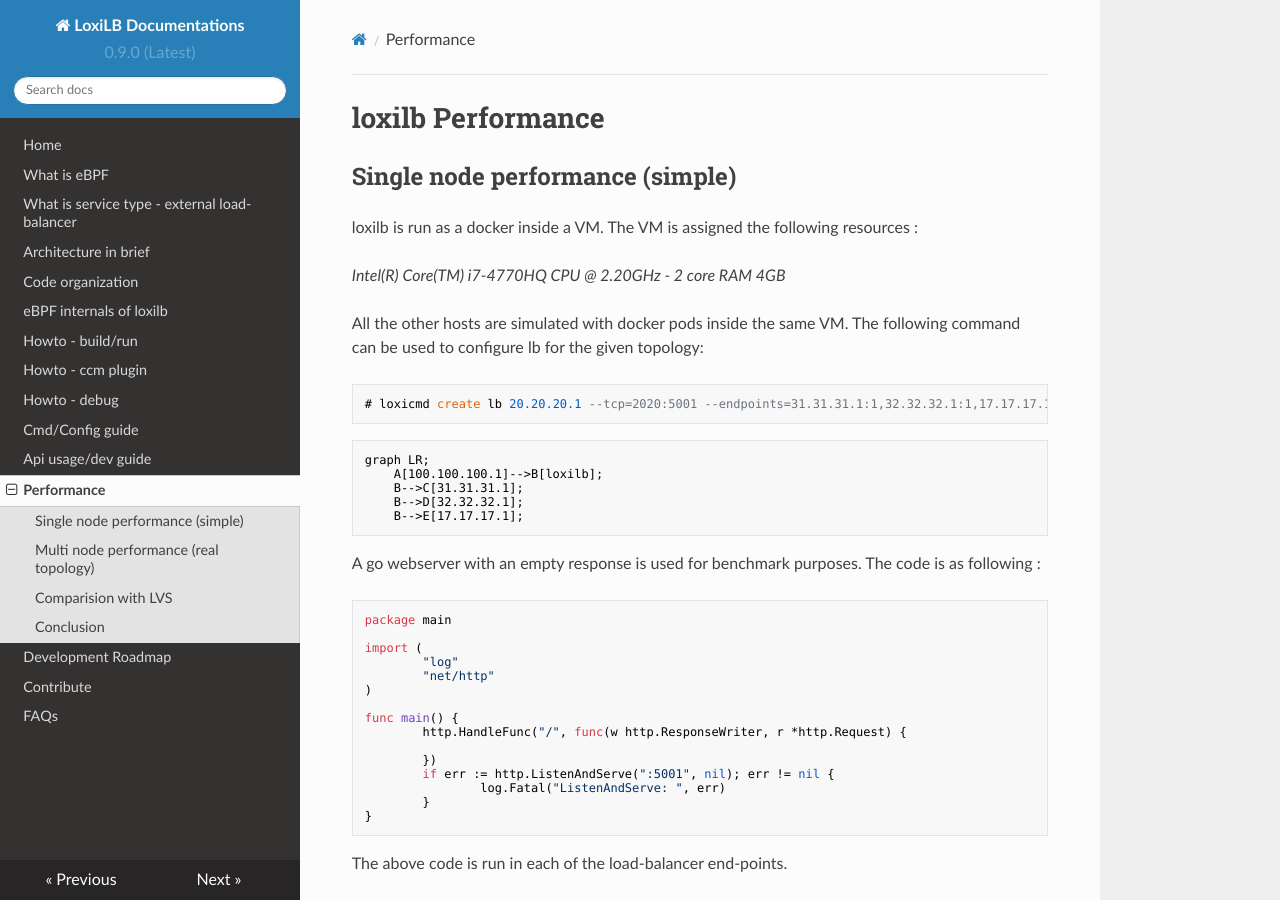
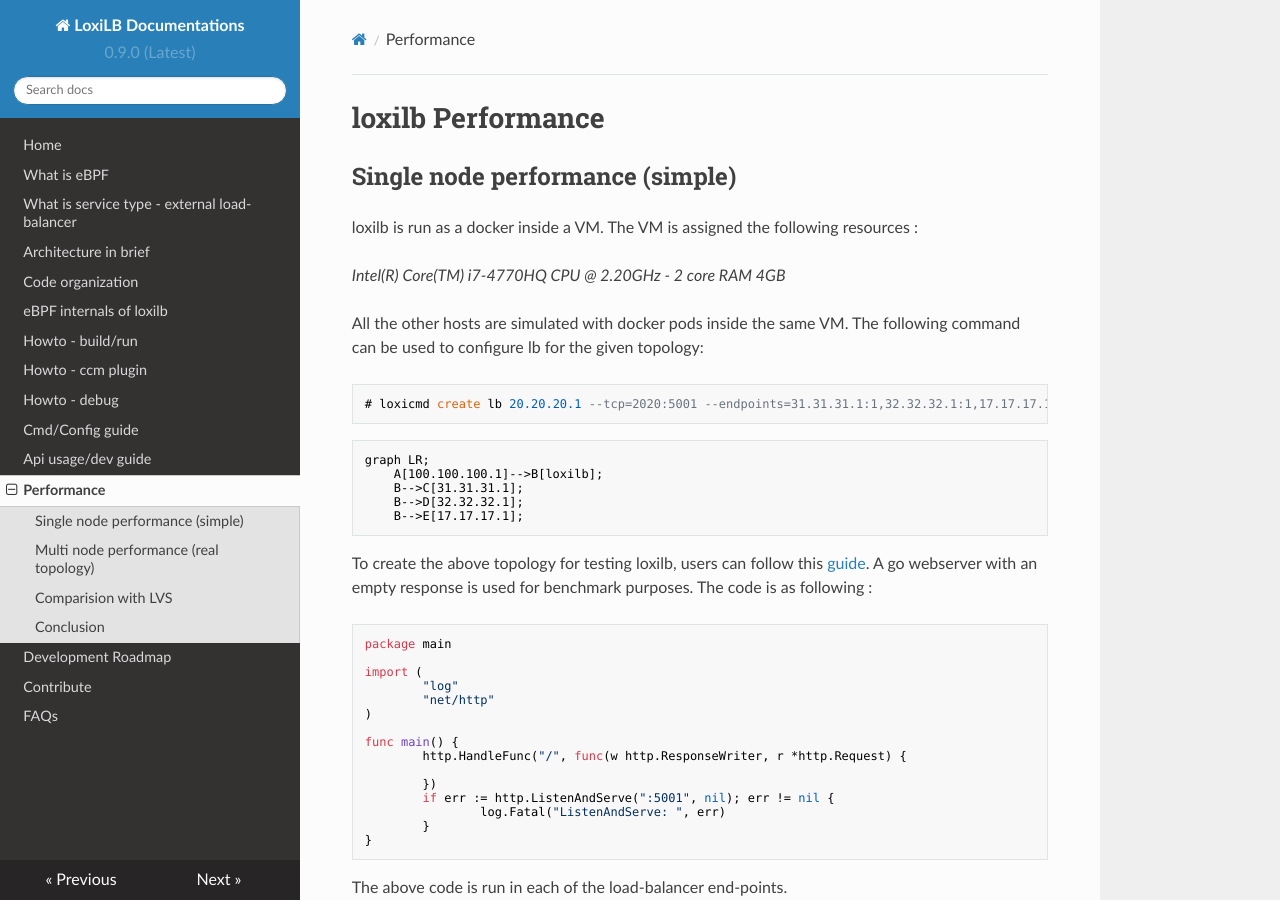
Before and after one commit to loxilb-io/loxilbdocs, an MkDocs documentation site: the page built from docs/perf.md, in a window 1280 px wide and 900 px high. Built offline with MkDocs 1.6.1, drawn with Linux system fonts in a browser that asks for light colours; nearby versions of some CDN libraries.

Commit message:
Update perf.md

````diff
--- a/docs/perf.md
+++ b/docs/perf.md
@@ -19,8 +19,7 @@
     B-->D[32.32.32.1];
     B-->E[17.17.17.1];
 ```
-
-A go webserver with an empty response is used for benchmark purposes. The code is as following :
+To create the above topology for testing loxilb, users can follow this [guide](simple_topo.md). A go webserver with an empty response is used for benchmark purposes. The code is as following :
 
 ```
 package main
````
